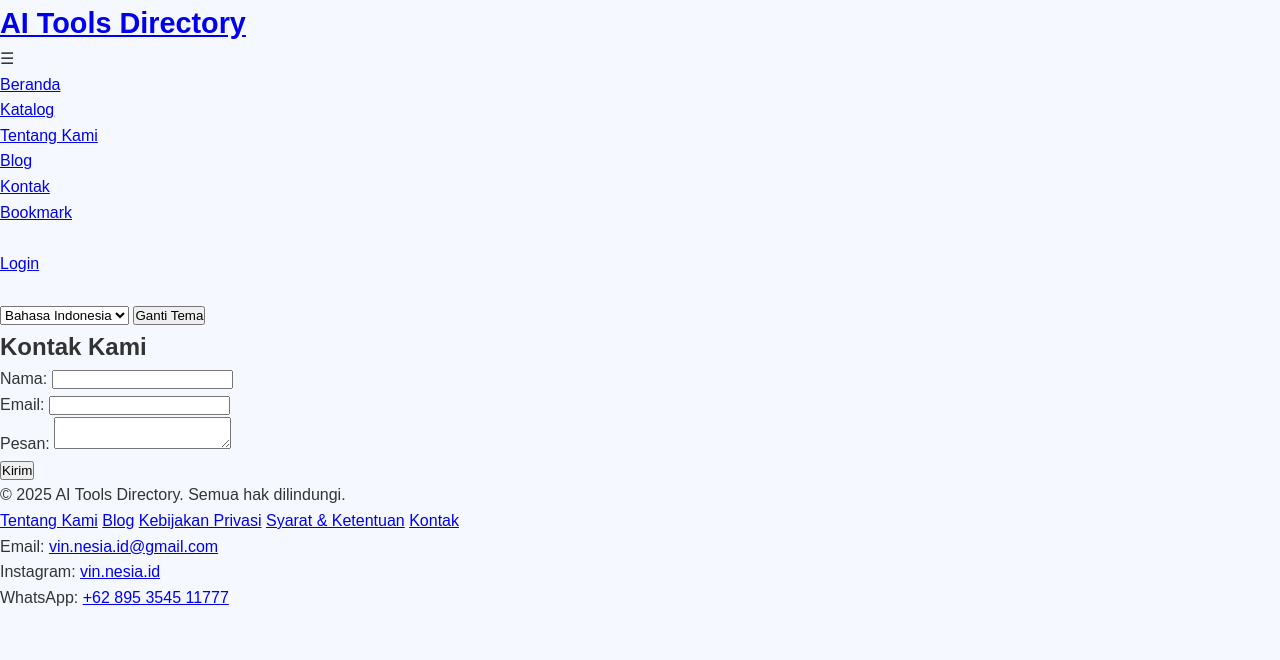
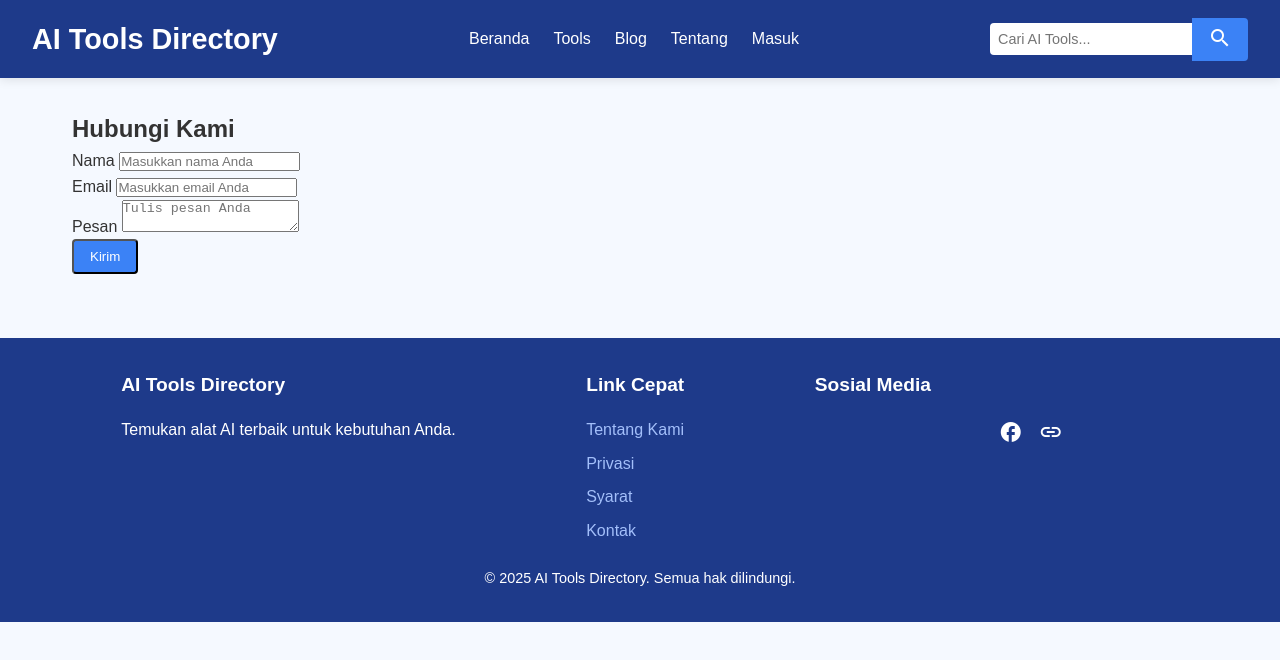
Before and after one commit to VinNesia/Deploy-Railway, a plain HTML site: page public/contact.html in a window 1280 px wide. Drawn offline with Linux system fonts and the light colour scheme; some packages are replaced by stand-ins of ours; a script that the page names is missing.

Commit message:
Update contact.html

```diff
--- a/public/contact.html
+++ b/public/contact.html
@@ -1,91 +1,83 @@
 <!DOCTYPE html>
-<html lang="id">
+<html lang="id" dir="ltr">
 <head>
     <meta charset="UTF-8">
     <meta name="viewport" content="width=device-width, initial-scale=1.0">
-    <meta name="description" content="Hubungi kami di AI Tools Directory untuk pertanyaan atau saran.">
-    <meta name="robots" content="index, follow">
-    <title data-i18n="contact">Kontak - AI Tools Directory</title>
+    <meta name="description" content="Hubungi AI Tools Directory - Dapatkan dukungan atau ajukan pertanyaan.">
+    <title>Kontak - AI Tools Directory</title>
     <link rel="stylesheet" href="styles.css">
-    <link href="https://fonts.googleapis.com/css2?family=Inter:wght@300;400;600&display=swap" rel="stylesheet">
-    <link rel="manifest" href="/manifest.json">
-    <link rel="icon" href="/images/icon-192x192.png" type="image/png">
-    <script src="https://cdn.jsdelivr.net/npm/i18next@21.9.2/dist/umd/i18next.min.js"></script>
-    <script src="https://cdn.jsdelivr.net/npm/sweetalert2@11"></script>
-    <script src="https://www.google.com/recaptcha/api.js" async defer></script>
+    <link rel="manifest" href="manifest.json">
+    <link rel="stylesheet" href="https://fonts.googleapis.com/icon?family=Material+Icons">
 </head>
 <body>
-    <header>
-        <div class="container">
-            <div class="logo">
-                <a href="index.html" aria-label="AI Tools Directory Beranda">AI Tools Directory</a>
+    <header class="header">
+        <div class="logo">AI Tools Directory</div>
+        <nav class="nav">
+            <ul class="nav-list">
+                <li><a href="index.html">Beranda</a></li>
+                <li><a href="tool.html">Tools</a></li>
+                <li><a href="blog.html">Blog</a></li>
+                <li><a href="about.html">Tentang</a></li>
+                <li><a href="login.html">Masuk</a></li>
+            </ul>
+        </nav>
+        <div class="user-actions">
+            <div class="search-bar">
+                <input type="text" placeholder="Cari AI Tools...">
+                <button><span class="material-icons">search</span></button>
             </div>
-            <div class="nav-toggle" aria-label="Toggle Navigasi">☰</div>
-            <nav>
-                <ul>
-                    <li><a href="index.html" data-i18n="home" aria-label="Beranda">Beranda</a></li>
-                    <li><a href="index.html#tools" data-i18n="catalog" aria-label="Katalog Tools">Katalog</a></li>
-                    <li><a href="about.html" data-i18n="about" aria-label="Tentang Kami">Tentang Kami</a></li>
-                    <li><a href="blog.html" data-i18n="blog" aria-label="Blog">Blog</a></li>
-                    <li><a href="contact.html" class="active" data-i18n="contact" aria-label="Kontak">Kontak</a></li>
-                    <li><a href="bookmarks.html" data-i18n="bookmarks" aria-label="Bookmark">Bookmark</a></li>
-                    <li><a href="admin.html" id="adminLink" style="display: none;" data-i18n="admin" aria-label="Admin">Admin</a></li>
-                    <li><a href="login.html" id="loginLink" data-i18n="login" aria-label="Login">Login</a></li>
-                    <li><button id="logoutButton" style="display: none;" data-i18n="logout" aria-label="Logout">Logout</button></li>
-                </ul>
-            </nav>
-            <select id="languageSelect" aria-label="Pilih Bahasa">
-                <option value="id">Bahasa Indonesia</option>
-                <option value="en">English</option>
-            </select>
-            <button id="themeToggle" aria-label="Toggle Tema Gelap/Terang" data-i18n="themeToggle">Ganti Tema</button>
         </div>
     </header>
 
-    <section class="content">
-        <div class="container">
-            <h1 data-i18n="contact">Kontak Kami</h1>
-            <form id="contactForm" aria-label="Formulir Kontak">
-                <input type="hidden" id="csrfToken" name="_csrf">
+    <main class="main-content">
+        <section class="contact-section">
+            <h2>Hubungi Kami</h2>
+            <form id="contactForm">
                 <div class="form-group">
-                    <label for="name" data-i18n="name">Nama:</label>
-                    <input type="text" id="name" required aria-required="true">
+                    <label for="name">Nama</label>
+                    <input type="text" id="name" name="name" required placeholder="Masukkan nama Anda">
                 </div>
                 <div class="form-group">
-                    <label for="email" data-i18n="email">Email:</label>
-                    <input type="email" id="email" required aria-required="true">
+                    <label for="email">Email</label>
+                    <input type="email" id="email" name="email" required placeholder="Masukkan email Anda">
                 </div>
                 <div class="form-group">
-                    <label for="message" data-i18n="message">Pesan:</label>
-                    <textarea id="message" required aria-required="true"></textarea>
+                    <label for="message">Pesan</label>
+                    <textarea id="message" name="message" required placeholder="Tulis pesan Anda"></textarea>
                 </div>
-                <div class="g-recaptcha" data-sitekey="your-recaptcha-site-key"></div>
-                <p id="formError" class="error" style="display: none;"></p>
-                <button type="submit" class="btn" data-i18n="submit">Kirim</button>
+                <button type="submit" class="login-btn">Kirim</button>
             </form>
-        </div>
-    </section>
+            <div id="contactSuccess" class="success-message"></div>
+        </section>
+    </main>
 
-    <footer>
-        <div class="container">
-            <p>© 2025 AI Tools Directory. <span data-i18n="footerRights">Semua hak dilindungi.</span></p>
-            <div class="footer-links">
-                <a href="about.html" data-i18n="about" aria-label="Tentang Kami">Tentang Kami</a>
-                <a href="blog.html" data-i18n="blog" aria-label="Blog">Blog</a>
-                <a href="privacy.html" data-i18n="privacy" aria-label="Kebijakan Privasi">Kebijakan Privasi</a>
-                <a href="terms.html" data-i18n="terms" aria-label="Syarat & Ketentuan">Syarat & Ketentuan</a>
-                <a href="contact.html" data-i18n="contact" aria-label="Kontak">Kontak</a>
+    <footer class="footer">
+        <div class="footer-content">
+            <div class="footer-section">
+                <h3>AI Tools Directory</h3>
+                <p>Temukan alat AI terbaik untuk kebutuhan Anda.</p>
             </div>
-            <div class="contact-info">
-                <p>Email: <a href="mailto:vin.nesia.id@gmail.com">vin.nesia.id@gmail.com</a></p>
-                <p>Instagram: <a href="https://instagram.com/vin.nesia.id" target="_blank">vin.nesia.id</a></p>
-                <p>WhatsApp: <a href="https://wa.me/+62895354511777" target="_blank">+62 895 3545 11777</a></p>
+            <div class="footer-section">
+                <h3>Link Cepat</h3>
+                <ul>
+                    <li><a href="about.html">Tentang Kami</a></li>
+                    <li><a href="privacy.html">Privasi</a></li>
+                    <li><a href="terms.html">Syarat</a></li>
+                    <li><a href="contact.html">Kontak</a></li>
+                </ul>
+            </div>
+            <div class="footer-section">
+                <h3>Sosial Media</h3>
+                <div class="social-icons">
+                    <a href="#" class="icon"><span class="material-icons">twitter</span></a>
+                    <a href="#" class="icon"><span class="material-icons">facebook</span></a>
+                    <a href="#" class="icon"><span class="material-icons">linkedin</span></a>
+                </div>
             </div>
         </div>
+        <p class="footer-copyright">© 2025 AI Tools Directory. Semua hak dilindungi.</p>
     </footer>
 
-    <script src="https://www.gstatic.com/firebasejs/9.23.0/firebase-app.js"></script>
-    <script src="https://www.gstatic.com/firebasejs/9.23.0/firebase-auth.js"></script>
     <script src="firebase-config.js"></script>
     <script src="script.js"></script>
 </body>
```
